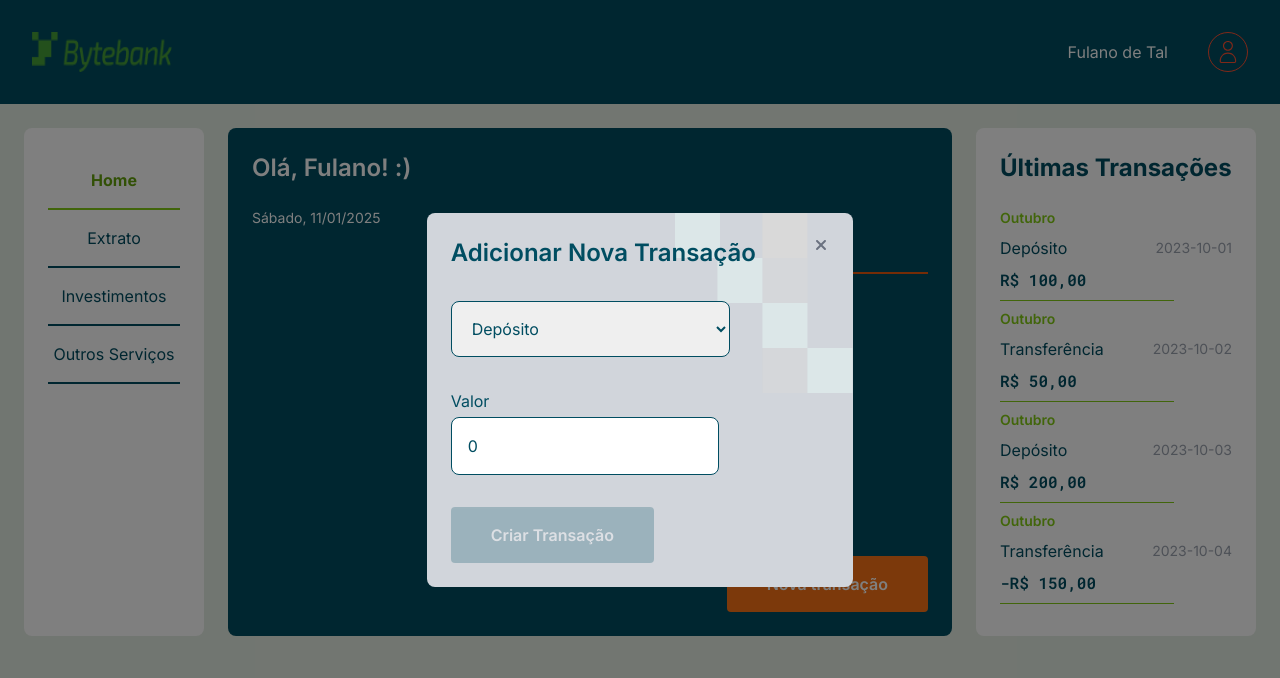
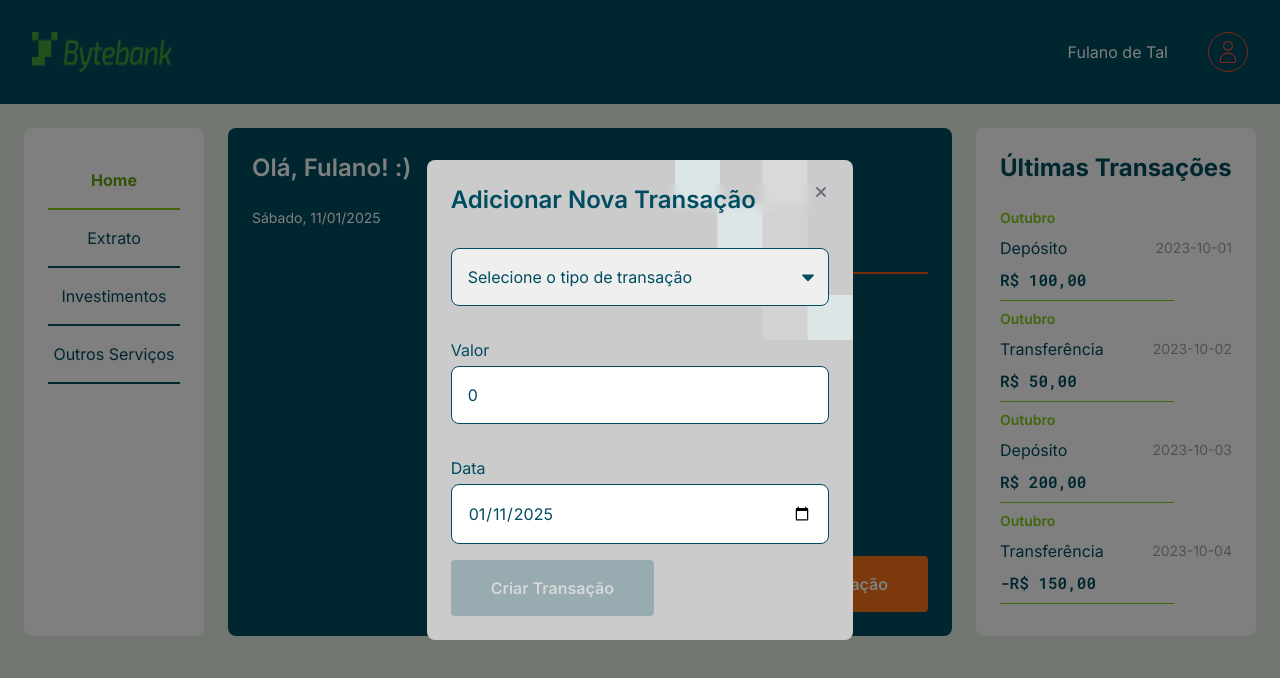
Before and after one commit to sucodelarangela/fiap-tech-challenge-1, a Next.js app: page / in a window 1280 px wide. Both pictures are taken after a click on the button "Nova transação". Shown: the top 678 px of the page. Built offline with nearby package versions, Linux system fonts and the light colour scheme.

Commit message:
feat: edit and close transaction modal

```diff
--- a/src/app/page.tsx
+++ b/src/app/page.tsx
@@ -2,7 +2,7 @@
 import { useState } from "react";
 import { Button } from "@/components/Button";
 import { Modal } from "@/components/Modal";
-import { AddTransactionPage } from "@/components/AddTransaction";
+import { AddTransactionForm } from "@/components/AddTransactionForm";
 import { Statement } from "@/components/Statement/Statement";
 import { FaEye, FaEyeSlash } from "react-icons/fa";
 import useFormatCurrency from "@/hooks/useFormatCurrency";
@@ -71,7 +71,11 @@ export default function HomePage() {
       <Statement />
 
       <Modal isOpen={isModalOpen} onClose={closeModal}>
-        <AddTransactionPage />
+        <AddTransactionForm
+          onSubmit={(transaction) => {
+            alert(`Transação criada: ${JSON.stringify(transaction)}`);
+          }}
+        />
       </Modal>
     </>
   );
--- a/src/app/transactions/page.tsx
+++ b/src/app/transactions/page.tsx
@@ -1,5 +1,10 @@
+"use client";
+import React, { useState } from "react";
 import { Transaction } from "@/utils/Transaction";
 import { FaEdit, FaTrash } from "react-icons/fa";
+import { Modal } from "@/components/Modal";
+import { Button } from "@/components/Button";
+import { AddTransactionForm } from "@/components/AddTransactionForm";
 import styles from "./page.module.css";
 import useFormatCurrency from "@/hooks/useFormatCurrency";
 
@@ -8,7 +13,9 @@ function getMonthName(dateString: string): string {
   return date.toLocaleString("pt-BR", { month: "long" });
 }
 
-function getTransactionName(transaction: string) {
+function getTransactionName(transaction: string | undefined) {
+  if (!transaction) return "";
+
   const transactionMap = new Map([
     ["deposit", "depósito"],
     ["transfer", "transferência"],
@@ -19,6 +26,28 @@ function getTransactionName(transaction: string) {
 
 export default function TransactionsPage() {
   const formatCurrency = useFormatCurrency();
+
+  const [isDeleteModalOpen, setIsDeleteModalOpen] = useState(false);
+  const [isEditModalOpen, setIsEditModalOpen] = useState(false);
+  const [editingTransaction, setEditingTransaction] =
+    useState<Transaction | null>(null);
+
+  const openEditModal = (transaction: Transaction) => {
+    setEditingTransaction(transaction);
+    setIsEditModalOpen(true);
+  };
+  const closeEditModal = () => {
+    setIsEditModalOpen(false);
+    setEditingTransaction(null);
+  };
+  const openDeleteModal = (transaction: Transaction) => {
+    setEditingTransaction(transaction);
+    setIsDeleteModalOpen(true);
+  };
+  const closeDeleteModal = () => {
+    setIsDeleteModalOpen(false);
+    setEditingTransaction(null);
+  };
 
   const transactions = [
     new Transaction("1", "deposit", 1000, new Date()),
@@ -50,16 +79,54 @@ export default function TransactionsPage() {
                 className="text-green-500 transition hover:text-green-400"
                 title="Editar"
                 role="button"
+                onClick={() => openEditModal(t)}
               />
               <FaTrash
                 className="text-red-500 transition hover:text-red-400"
                 title="Deletar"
                 role="button"
+                onClick={() => openDeleteModal(t)}
               />
             </div>
           </li>
         ))}
       </ul>
+
+      <Modal isOpen={isEditModalOpen} onClose={closeEditModal}>
+        <AddTransactionForm
+          initialType={editingTransaction?.type}
+          initialAmount={editingTransaction?.amount}
+          initialDate={editingTransaction?.date.toISOString().split("T")[0]}
+          title="Editar Transação"
+          buttonText="Salvar Alterações"
+          onSubmit={(transaction) => {
+            alert(`Transação editada: ${JSON.stringify(transaction)}`);
+            closeEditModal();
+          }}
+        />
+      </Modal>
+
+      <Modal isOpen={isDeleteModalOpen} onClose={closeDeleteModal}>
+        <h2 className="mb-8">Deletar Transação</h2>
+        <p className="mb-8">
+          Esta ação irá excluir definitivamente a transação de{" "}
+          <span className="font-semibold capitalize">
+            {getTransactionName(editingTransaction?.type)}
+          </span>{" "}
+          de{" "}
+          <span className="font-semibold">
+            {formatCurrency(editingTransaction?.amount)}
+          </span>
+          . Gostaria de continuar mesmo assim?
+        </p>
+
+        <div className="flex justify-between">
+          <Button variant="secondary" onClick={() => closeDeleteModal()}>
+            Cancelar
+          </Button>
+          <Button variant="primary">Deletar</Button>
+        </div>
+      </Modal>
     </section>
   );
 }
--- a/src/components/AddTransaction.tsx
+++ /dev/null
@@ -1,56 +0,0 @@
-import { Button } from "@/components/Button";
-import { useState } from "react";
-
-export function AddTransactionPage() {
-  const [type, setType] = useState<"deposit" | "transfer" | "expense" | "">("");
-  const [amount, setAmount] = useState<number>(0);
-  const isDisabled = amount <= 0 || type === "";
-
-  const handleSubmit = () => {
-    // Enviar a transação para a API ou banco de dados
-    alert(`Transação de ${type} de R$ ${amount} criada com sucesso!`);
-  };
-
-  return (
-    <>
-      <h2 className="mb-8">Adicionar Nova Transação</h2>
-      <form onSubmit={(e) => e.preventDefault()}>
-        <select
-          value={type}
-          onChange={(e) =>
-            setType(e.target.value as "deposit" | "transfer" | "expense")
-          }
-          className="p-4 border border-foreground rounded-lg mb-8"
-        >
-          <option defaultValue="" disabled>
-            Selecione o tipo de transação
-          </option>
-          <option value="deposit">Depósito</option>
-          <option value="transfer">Transferência</option>
-          <option value="expense">Despesa</option>
-        </select>
-
-        <div className="mb-8">
-          <label htmlFor="amount" className="block mb-1">
-            Valor
-          </label>
-          <input
-            id="amount"
-            type="number"
-            value={amount}
-            onChange={(e) => setAmount(Number(e.target.value))}
-            className="p-4 border border-foreground rounded-lg"
-            required
-          />
-        </div>
-        <Button
-          variant="secondary"
-          onClick={handleSubmit}
-          disabled={isDisabled}
-        >
-          Criar Transação
-        </Button>
-      </form>
-    </>
-  );
-}
--- /dev/null
+++ b/src/components/AddTransactionForm.tsx
@@ -0,0 +1,97 @@
+import { Button } from "@/components/Button";
+import { useState, useEffect } from "react";
+
+type TransactionType = "deposit" | "transfer" | "expense" | "";
+
+interface AddTransactionFormProps {
+  initialType?: TransactionType;
+  initialAmount?: number;
+  initialDate?: string;
+  onSubmit: (transaction: {
+    type: TransactionType;
+    amount: number;
+    date: string;
+  }) => void;
+  title?: string;
+  buttonText?: string;
+}
+
+export function AddTransactionForm({
+  initialType = "",
+  initialAmount = 0,
+  initialDate = new Date().toISOString().split("T")[0],
+  onSubmit,
+  title = "Adicionar Nova Transação",
+  buttonText = "Criar Transação",
+}: AddTransactionFormProps) {
+  const [type, setType] = useState<TransactionType>(initialType);
+  const [amount, setAmount] = useState<number>(initialAmount);
+  const [date, setDate] = useState<string>(initialDate);
+  const isDisabled = amount <= 0 || type === "";
+
+  const handleSubmit = () => {
+    onSubmit({ type: type as TransactionType, amount, date });
+  };
+
+  useEffect(() => {
+    setType(initialType);
+    setAmount(initialAmount);
+    setDate(initialDate);
+  }, [initialType, initialAmount, initialDate]);
+
+  return (
+    <>
+      <h2 className="mb-8 backdrop-blur-sm">{title}</h2>
+      <form onSubmit={(e) => e.preventDefault()}>
+        <select
+          value={type}
+          onChange={(e) => setType(e.target.value as TransactionType)}
+          className="w-full p-4 border border-foreground rounded-lg mb-8 appearance-none bg-select-arrow bg-no-repeat bg-right"
+          title="Selecione o tipo de transação"
+        >
+          <option value="" defaultValue="" disabled>
+            Selecione o tipo de transação
+          </option>
+          <option value="deposit">Depósito</option>
+          <option value="transfer">Transferência</option>
+          <option value="expense">Despesa</option>
+        </select>
+
+        <div className="mb-8">
+          <label htmlFor="amount" className="block mb-1">
+            Valor
+          </label>
+          <input
+            id="amount"
+            type="number"
+            value={amount}
+            onChange={(e) => setAmount(Number(e.target.value))}
+            className="w-full p-4 border border-foreground rounded-lg"
+            required
+          />
+        </div>
+
+        <div className="mb-4">
+          <label htmlFor="date" className="block mb-1">
+            Data
+          </label>
+          <input
+            id="date"
+            type="date"
+            value={date}
+            onChange={(e) => setDate(e.target.value)}
+            className="w-full p-4 border border-foreground rounded-lg"
+          />
+        </div>
+
+        <Button
+          variant="secondary"
+          onClick={handleSubmit}
+          disabled={isDisabled}
+        >
+          {buttonText}
+        </Button>
+      </form>
+    </>
+  );
+}
--- a/src/components/Modal.tsx
+++ b/src/components/Modal.tsx
@@ -12,10 +12,10 @@ export function Modal({ isOpen, onClose, children }: ModalProps) {
 
   return (
     <div className="fixed inset-0 flex items-center justify-center bg-black bg-opacity-50">
-      <div className="bg-gray-300 bg-pixels bg-no-repeat bg-right-top p-6 rounded-lg w-1/3 min-w-96 relative">
+      <div className="bg-[#CBCBCB] bg-pixels bg-no-repeat bg-right-top p-6 rounded-lg w-1/3 min-w-96 relative">
         <button
           onClick={onClose}
-          className="absolute top-6 right-6 text-gray-500 transition hover:text-foreground"
+          className="absolute top-6 right-6 text-gray-500 z-10 transition hover:text-foreground"
         >
           <FaXmark />
         </button>
--- a/src/hooks/useFormatCurrency.ts
+++ b/src/hooks/useFormatCurrency.ts
@@ -1,5 +1,7 @@
 const useFormatCurrency = () => {
-  const formatCurrency = (amount: number) => {
+  const formatCurrency = (amount: number | undefined) => {
+    if (!amount) return;
+
     const value = new Intl.NumberFormat("pt-BR", {
       currency: "BRL",
       minimumFractionDigits: 2,
```
Also changed, not shown: tailwind.config.ts (+1 -0 lines).
